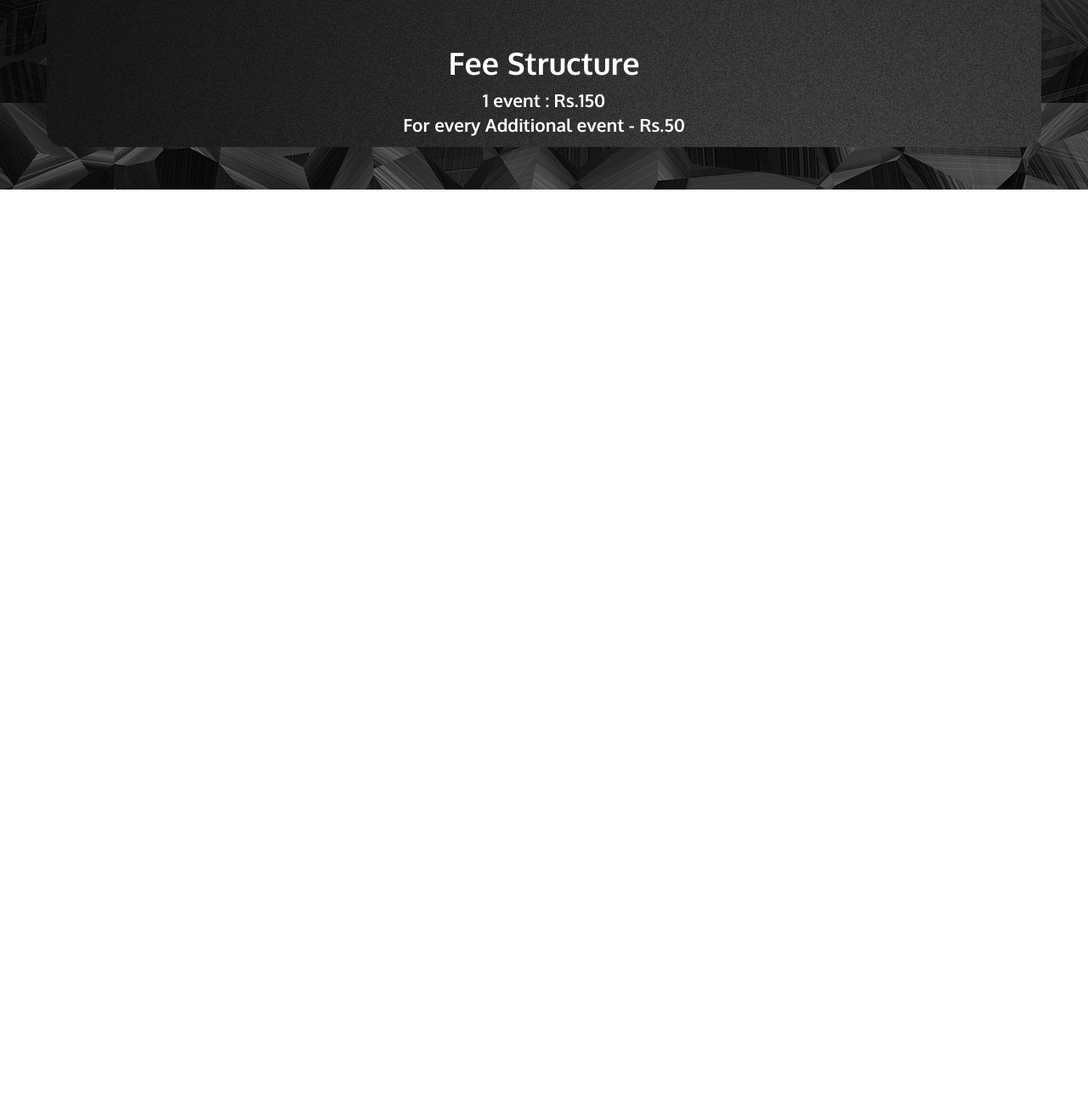
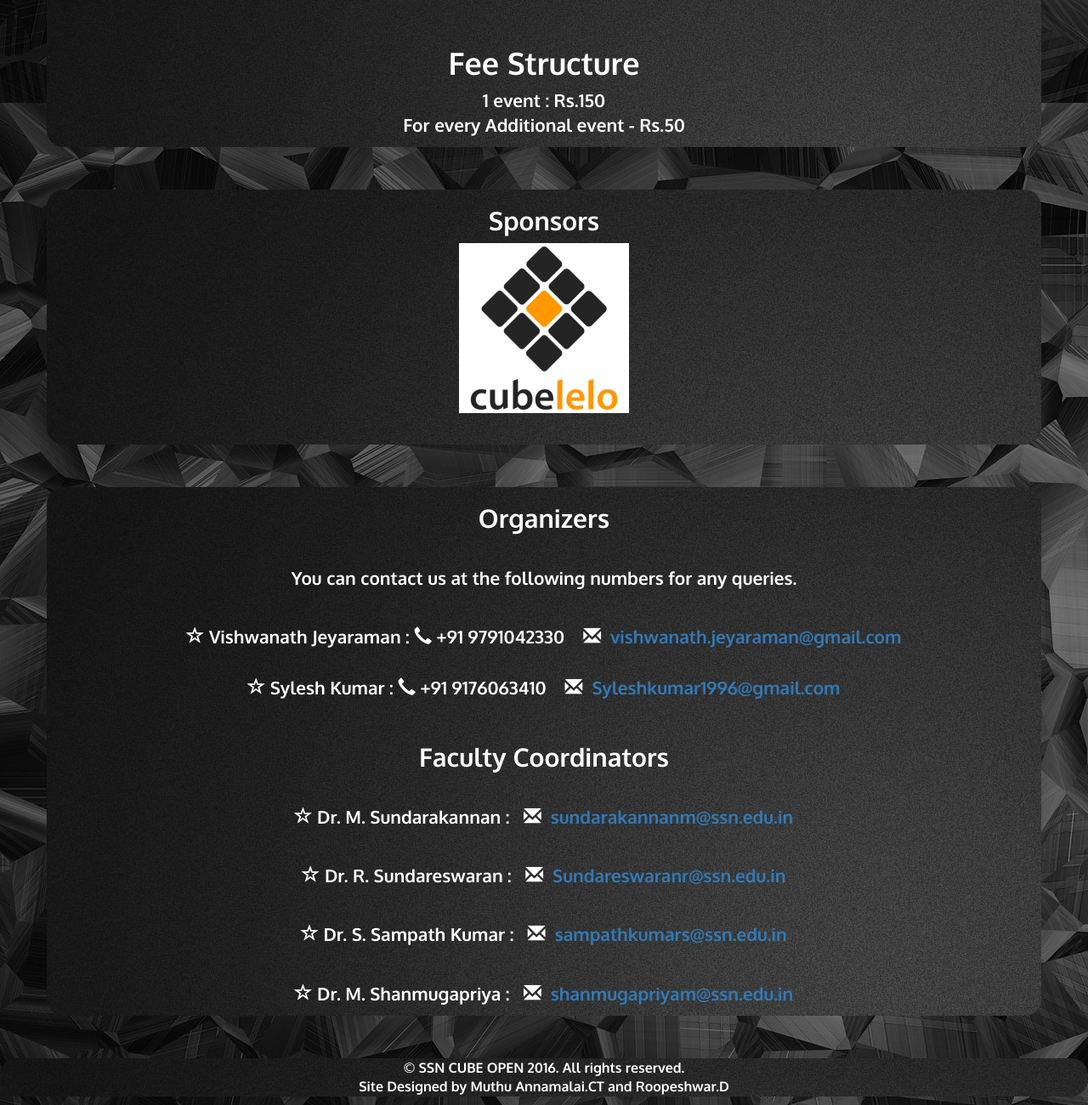
Before and after one commit to mac25796/ssncubeopen, a plain HTML site: page index.html in a window 1280 px wide. Shown: the part 3950-5250 px from the top of the page at 85% size. Before the commit the page ends 4173 px from the top, so only its background shows below. Drawn offline with Linux system fonts and the light colour scheme.

Commit message:
structure complete

```diff
--- a/index.html
+++ b/index.html
@@ -63,10 +63,10 @@
               <a href="#Register" class=" text-center">Registration</a>
             </li>
             <li>
-              <a href="#" class=" text-center">Sponsors</a>
+              <a href="#Sponsors" class=" text-center">Sponsors</a>
             </li>
             <li>
-              <a href="#" class=" text-center">Contact US</a>
+              <a href="#Contact" class=" text-center">Contact US</a>
             </li>
           </ul><!-- #nav-list -->
         </div><!-- .collapse .navbar-collapse -->
@@ -255,6 +255,76 @@
       </center>
     </div>
 
+  <div id="Sponsors" class="container nt">
+    <center>
+                <h2>Sponsors</h2>
+                <img src="./img/cubelelo.png">
+    </center>
+  </div>
+
+  <div id="Contact" class="container nt">
+    <center>
+        <h2>Organizers</h2>
+        <br>
+        <p> You can contact us at the following numbers for any queries.</p>
+                       <p>
+                       <br>
+                       <span class="glyphicon glyphicon-star-empty"></span>
+                       Vishwanath Jeyaraman :
+                       <span class="glyphicon glyphicon-earphone"></span>
+                       +91 9791042330 &nbsp;&nbsp;
+                       <span class="glyphicon glyphicon-envelope"></span>
+                       <a href="mailto:vishwanath.jeyaraman@gmail.com"> &nbsp;vishwanath.jeyaraman@gmail.com</a> <br><br>
+                       <span class="glyphicon glyphicon-star-empty"></span>
+                       Sylesh Kumar :
+                       <span class="glyphicon glyphicon-earphone"></span>
+                       +91 9176063410  &nbsp;&nbsp;
+                       <span class="glyphicon glyphicon-envelope"></span>
+                       <a href="mailto:Syleshkumar1996@gmail.com">  &nbsp;Syleshkumar1996@gmail.com</a> <br><br></p>
+
+                       <h2>Faculty Coordinators </h2>
+                       <br>
+                       <p>
+                       <span class="glyphicon glyphicon-star-empty"></span>
+                       Dr. M. Sundarakannan : &nbsp;
+                       <span class="glyphicon glyphicon-envelope"></span>
+                       <a href="mailto:sundarakannanm@ssn.edu.in">&nbsp;sundarakannanm@ssn.edu.in</a><br><br>
+                       </p>
+
+                       <p>
+                       <span class="glyphicon glyphicon-star-empty"></span>
+                        Dr. R. Sundareswaran : &nbsp;
+                       <span class="glyphicon glyphicon-envelope"></span>
+                       <a href="mailto:Sundareswaranr@ssn.edu.in">&nbsp;Sundareswaranr@ssn.edu.in</a><br><br>
+                       </p>
+
+                       <p>
+                       <span class="glyphicon glyphicon-star-empty"></span>
+                        Dr. S. Sampath Kumar : &nbsp;
+                       <span class="glyphicon glyphicon-envelope"></span>
+                       <a href="mailto:sampathkumars@ssn.edu.in">  &nbsp;sampathkumars@ssn.edu.in</a><br>
+                       <br>
+                       </p>
+
+                       <p>
+                       <span class="glyphicon glyphicon-star-empty"></span>
+                        Dr. M. Shanmugapriya : &nbsp;
+                       <span class="glyphicon glyphicon-envelope"></span>
+                       <a href="mailto:shanmugapriyam@ssn.edu.in">  &nbsp;shanmugapriyam@ssn.edu.in</a> <br>
+                       </p>
+   </center>
+  </div>
+
+ <footer>
+ <center>
+  <div>
+    <div class="copyright">&copy; SSN CUBE OPEN 2016. All rights reserved.</div>
+    <p>Site Designed by Muthu Annamalai.CT and Roopeshwar.D</p>
+  </div>
+ </center>
+ </footer>
+
+
 
 
   <script src="js/jquery-1.11.3.min.js"></script>
@@ -268,70 +338,7 @@
 
 
 
-     <section class="page_section" id="Sponsors">
-        <header>
-            <div class="container">
-                <h2 style="" class="up">Sponsors</h2>
-                <br><br>
-                <img src="./img/cubelelo.png" >
-            </div>
-        </header>
-    </section>
 
-     <section class="page_section" id="Contact" style="height: auto;line-height: 12px;">
-        <header>
-            <div class="container">
-                <h2 style="" class="up">Organizers  </h2>
-                <br>
-                    <p class="up-second" style="margin: auto;text-align: center;"> You can contact us at the following numbers for any queries.</p>
-                <p class="up-second" style="text-align: center;">
-                       <br>
-                        <span class="glyphicon glyphicon-star-empty" style="color: #e6563e;" ></span>
-                       Vishwanath Jeyaraman :
-                       <span class="glyphicon glyphicon-earphone" style="color: #ffffff;" ></span>
-                       +91 9791042330 &nbsp;&nbsp;
-                        <span class="glyphicon glyphicon-envelope" style="color: #ffffff;" ></span>
-                       <a href="mailto:vishwanath.jeyaraman@gmail.com"> &nbsp;vishwanath.jeyaraman@gmail.com</a> <br><br>
-                        <span class="glyphicon glyphicon-star-empty" style="color: #e6563e;" ></span>
-                        Sylesh Kumar :
-                       <span class="glyphicon glyphicon-earphone" style="color: #ffffff;" ></span>
-                       +91 9176063410  &nbsp;&nbsp;
-                       <span class="glyphicon glyphicon-envelope" style="color: #ffffff;" ></span>
-                       <a href="mailto:Syleshkumar1996@gmail.com">  &nbsp;Syleshkumar1996@gmail.com</a> <br><br></p>
-                       <h2 style="" class="up">Faculty Coordinators </h2>
-                       <br>
-                       <p class="up-second" style="text-align: center;">
-                        <span class="glyphicon glyphicon-star-empty" style="color: #e6563e;" ></span>
-                        Dr. M. Sundarakannan : &nbsp;
-                        <span class="glyphicon glyphicon-envelope" style="color: #ffffff;" ></span>
-                       <a href="mailto:sundarakannanm@ssn.edu.in">&nbsp;sundarakannanm@ssn.edu.in</a> <br><br>
 
-                        <p class="up-second" style="text-align: center;">
-                        <span class="glyphicon glyphicon-star-empty" style="color: #e6563e;" ></span>
-                        Dr. R. Sundareswaran : &nbsp;
-                        <span class="glyphicon glyphicon-envelope" style="color: #ffffff;" ></span>
-                       <a href="mailto:Sundareswaranr@ssn.edu.in">&nbsp;Sundareswaranr@ssn.edu.in</a> <br><br>
-
-                       <p class="up-second" style="text-align: center;">
-                        <span class="glyphicon glyphicon-star-empty" style="color: #e6563e;" ></span>
-                        Dr. S. Sampath Kumar : &nbsp;
-                        <span class="glyphicon glyphicon-envelope" style="color: #ffffff;" ></span>
-                       <a href="mailto:sampathkumars@ssn.edu.in">  &nbsp;sampathkumars@ssn.edu.in</a> <br>
-                       <br>
-                       <p class="up-second" style="text-align: center;">
-                        <span class="glyphicon glyphicon-star-empty" style="color: #e6563e;" ></span>
-                        Dr. M. Shanmugapriya : &nbsp;
-                        <span class="glyphicon glyphicon-envelope" style="color: #ffffff;" ></span>
-                       <a href="mailto:shanmugapriyam@ssn.edu.in">  &nbsp;shanmugapriyam@ssn.edu.in</a> <br>
-
-                </p>
-            </div>
-        </header>
-        <footer style="background-color: #333;margin-top: -15px;">
-            <div class="up-second" style="text-align: center;color: #81a0ff;">
-                <div class="copyright">&copy; SSN CUBE OPEN 2016. All rights reserved.</div>
-            </div>
-        </footer>
-    </section>
 
     -->
--- a/styles.css
+++ b/styles.css
@@ -177,6 +177,30 @@ hr{
   margin-bottom: 50px;
 }
 
+#Sponsors{
+  background: url("./img/blacktexture1.jpg");
+  border-radius: 20px;
+  color: #fff;
+  margin-bottom: 50px;
+  overflow: hidden;
+  height: 300px;
+}
+
+
+#Contact{
+  background: url("./img/blacktexture1.jpg");
+  border-radius: 20px;
+  color: #fff;
+  margin-bottom: 50px;
+
+}
+
+footer{
+  background: url("./img/blacktexture1.jpg");
+  border-radius: 20px;
+  color: #fff;
+}
+
 #About  h2 {
   color: white;
   font-size: 1.5em;
```
Also changed, not shown: img/cubelelo.png (added).
